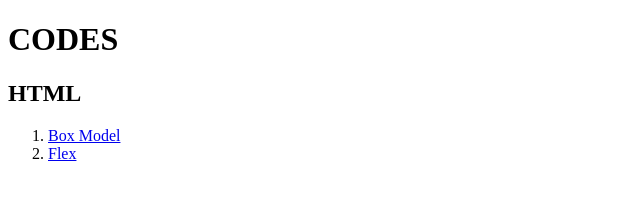
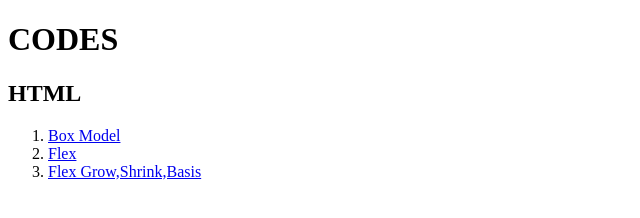
Before and after one commit to mutyola/demo, a plain HTML site: page index.html in a window 1280 px wide. Shown: the whole page, without its empty margins (0-640 px from the left). Drawn offline with Linux system fonts and the light colour scheme.

Commit message:
Added flexgsb to index

```diff
--- a/index.html
+++ b/index.html
@@ -9,6 +9,7 @@
 <ol>
 	<li><a href="box.html">Box Model</a></li>
 	<li><a href="flex.html">Flex</a></li>
+	<li><a href="flexgsb.html">Flex Grow,Shrink,Basis</a></li>
 </ol>
 </body>
 </html>
```
